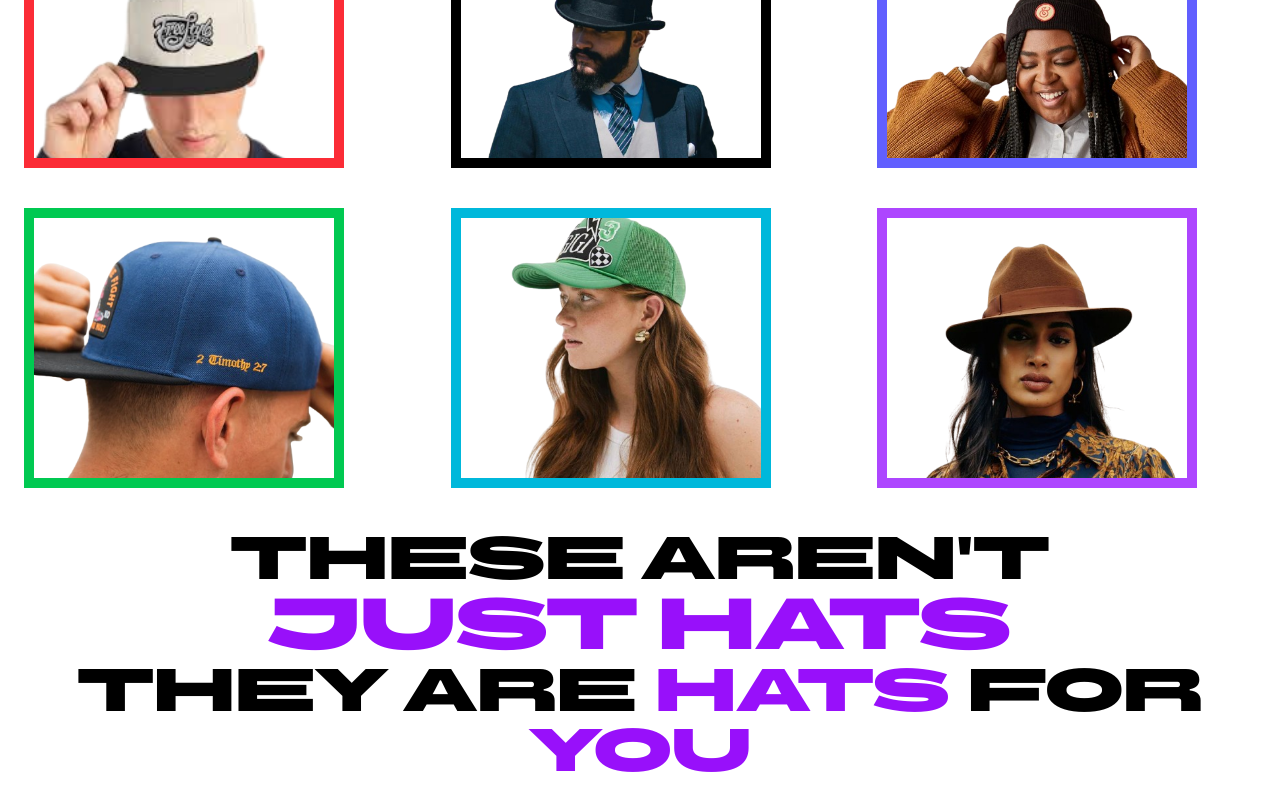
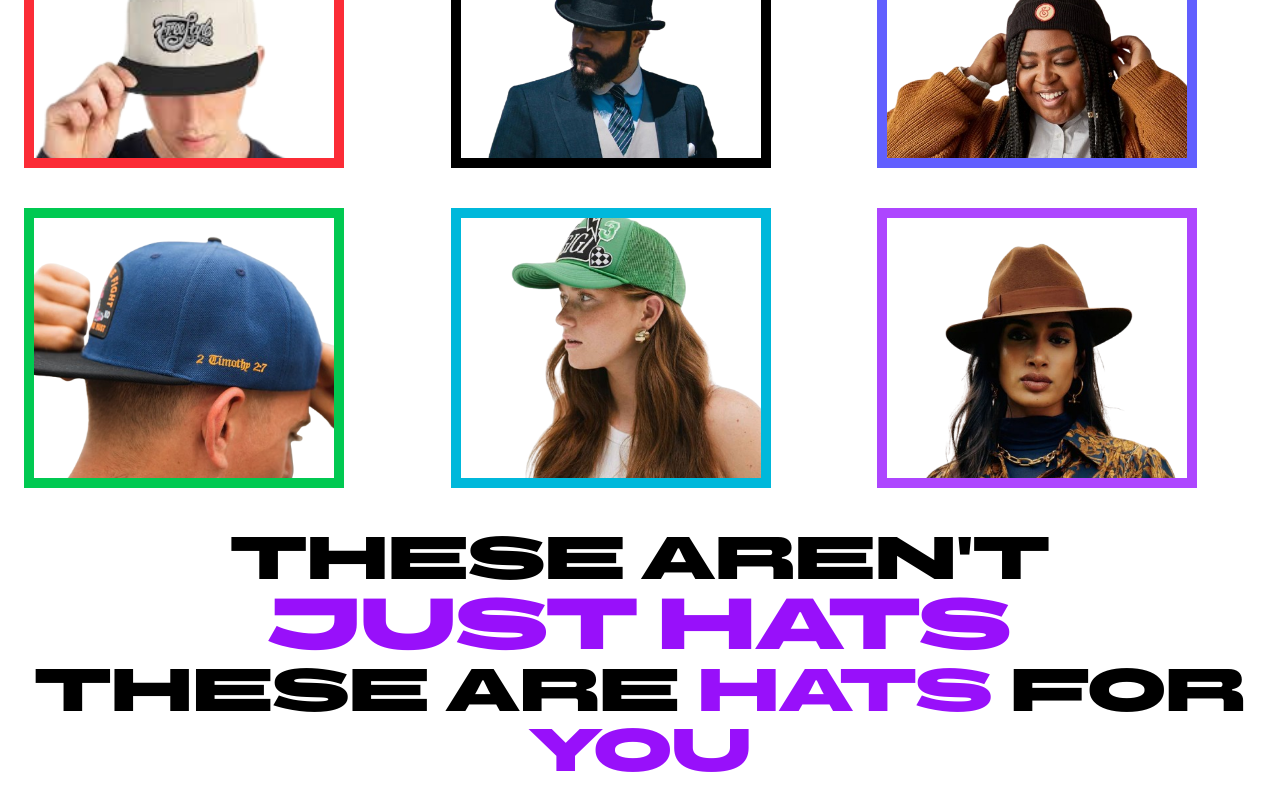
Before and after one commit to DannyK05/just-hats, a React (Vite) app: page / in a window 1280 px wide. Shown: the part 3793-4593 px from the top of the page. Built offline with nearby package versions, Linux system fonts and the light colour scheme.

Commit message:
chore(more-section):  slight content change

```diff
--- a/src/components/More.tsx
+++ b/src/components/More.tsx
@@ -208,7 +208,7 @@ export default function More() {
           just hats
         </span>{" "}
         <br />
-        they are
+        these are
         <span className="text-purple-600"> hats</span> for{" "}
         <span className="text-purple-600">you</span>
       </h1>
```
